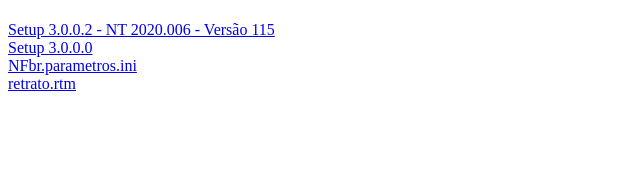
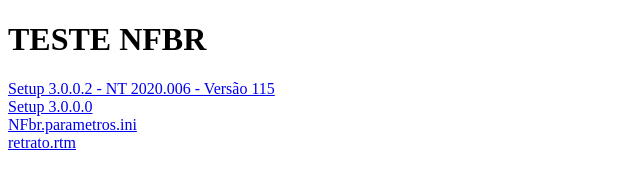
Before and after one commit to nfbr/nfbr.github.io, a plain HTML site: page util/index.html in a window 1280 px wide. Shown: the whole page, without its empty margins (0-640 px from the left). Drawn offline with Linux system fonts and the light colour scheme.

Commit message:
Update index.html

```diff
--- a/util/index.html
+++ b/util/index.html
@@ -4,7 +4,7 @@
 	<title>Setup NFbr</title>
 </head>
 <body>
-	<h1 TESTE NFBR> </h1>
+	<h1> TESTE NFBR </h1>
 <a href="http://www.kmsistemas.com.br/update_fast/setup_NFbr_3.0.0.2.rar">Setup 3.0.0.2 - NT 2020.006 - Versão 115</a><br>
 <a href="http://www.kmsistemas.com.br/update_fast/setup_NFbr_3.0.0.0.rar">Setup 3.0.0.0</a><br>
 <a href="https://raw.githubusercontent.com/KmSistemas/files/master/NFbr.parametros.ini">NFbr.parametros.ini</a><br>
```
